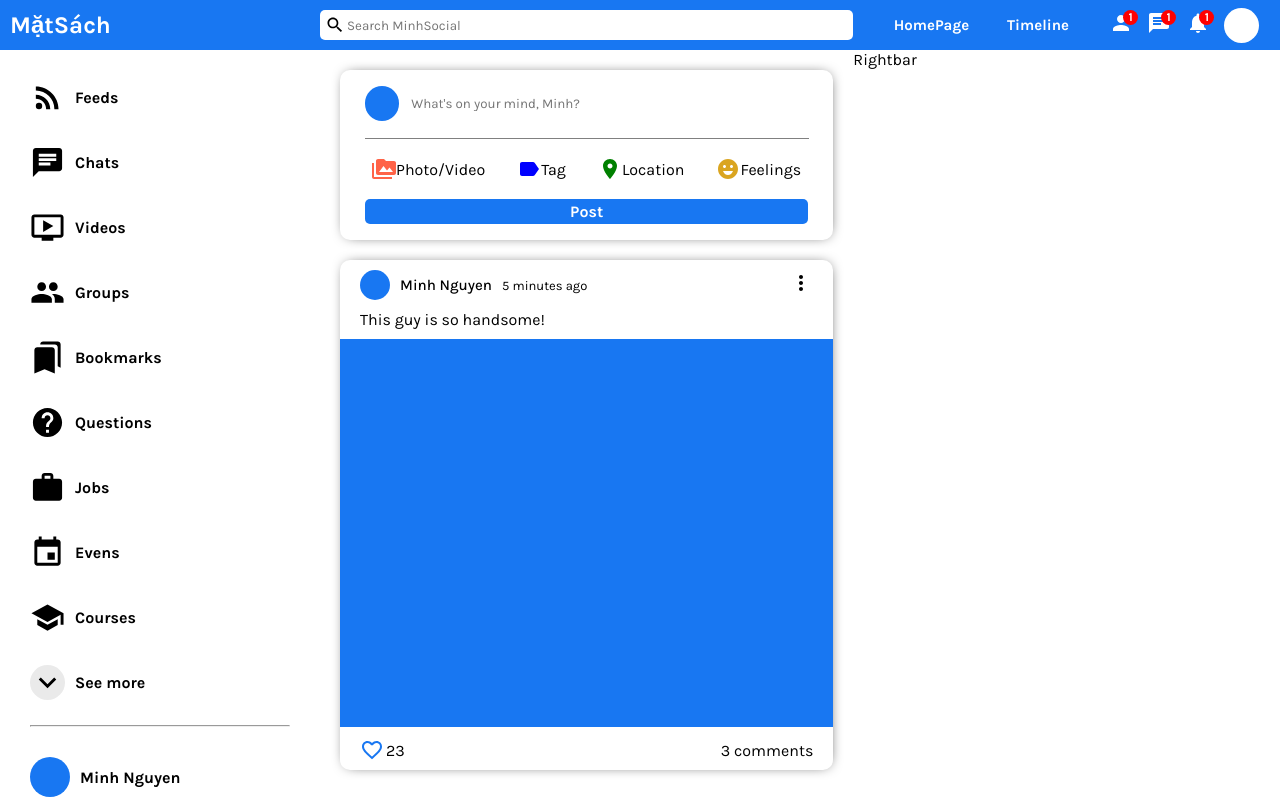
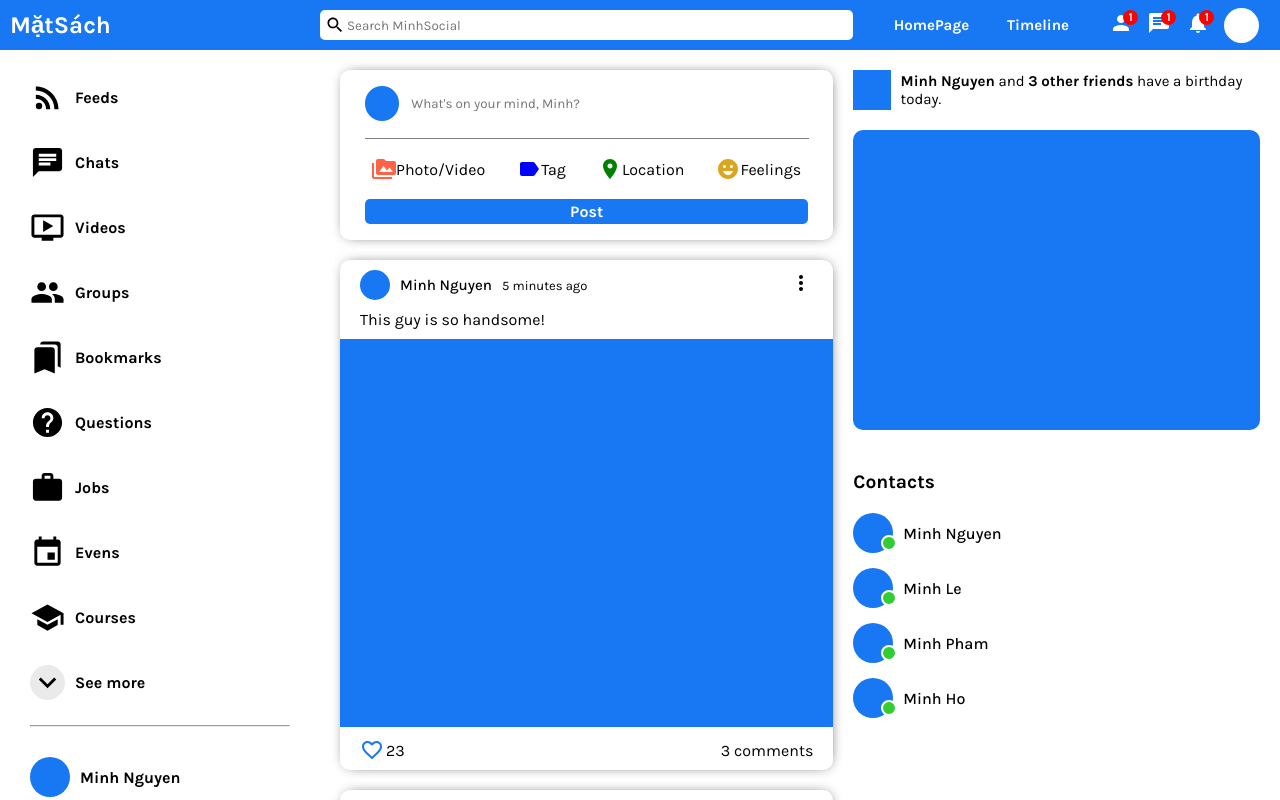
Before and after one commit to 2mnguyen1/social-app-ui, a React (Create React App) app: page / in a window 1280 px wide. Shown: the top 800 px of the page. Built offline with nearby package versions, Linux system fonts and the light colour scheme.

Commit message:
adding right-bar

```diff
--- a/src/components/feed/Feed.jsx
+++ b/src/components/feed/Feed.jsx
@@ -7,6 +7,10 @@ export default function Feed() {
         <div className="feed-wrapper">
           <Share />
           <Post />
+          <Post />
+          <Post />
+          <Post />
+          <Post />
         </div>
     </div>
   )
--- a/src/components/rightbar/Rightbar.jsx
+++ b/src/components/rightbar/Rightbar.jsx
@@ -2,8 +2,49 @@ import './rightbar.css'
 
 export default function Rightbar() {
   return (
-    <div className="rightbar">
-      Rightbar
+    <div className="rightbar-component">
+      <div className="rightbar-wrapper">
+        <div className="birthday-container">
+          <div className="birthday-image"></div>
+          <span className="birthday-text">
+            <b>Minh Nguyen</b> and <b>3 other friends</b> have a birthday today.
+          </span>
+        </div>
+        <div className="rightbar-ads"></div>
+        <h4 className="rightbar-title">Contacts</h4>
+        <ul className="rightbar-friends-lists">
+          <li className="rightbar-friend">
+            <div className="friend-online-image">
+              <span className="rightbar-online"></span>
+            </div>
+            <span className="rightbar-username">Minh Nguyen</span>
+          </li>
+        </ul>
+        <ul className="rightbar-friends-lists">
+          <li className="rightbar-friend">
+            <div className="friend-online-image">
+              <span className="rightbar-online"></span>
+            </div>
+            <span className="rightbar-username">Minh Le</span>
+          </li>
+        </ul>
+        <ul className="rightbar-friends-lists">
+          <li className="rightbar-friend">
+            <div className="friend-online-image">
+              <span className="rightbar-online"></span>
+            </div>
+            <span className="rightbar-username">Minh Pham</span>
+          </li>
+        </ul>
+        <ul className="rightbar-friends-lists">
+          <li className="rightbar-friend">
+            <div className="friend-online-image">
+              <span className="rightbar-online"></span>
+            </div>
+            <span className="rightbar-username">Minh Ho</span>
+          </li>
+        </ul>
+      </div>
     </div>
   )
 }
--- a/src/components/rightbar/rightbar.css
+++ b/src/components/rightbar/rightbar.css
@@ -1,3 +1,69 @@
-.rightbar {
+.rightbar-component {
     flex: 4;
 }
+.rightbar-wrapper {
+    padding: 20px 20px 0 0;
+}
+.birthday-image {
+    width: 40px;
+    height: 40px;
+    background-color: #1877f2;
+    margin-right: 10px;
+}
+.birthday-container {
+    display: flex;
+    align-items: center;
+}
+
+.birthday-text {
+    font-size: 15px;
+}
+
+.rightbar-ads {
+    width: 100%;
+    height: 300px;
+    border-radius: 10px;
+    background-color: #1877f2;
+    margin: 20px 0 40px 0;
+}
+
+.rightbar-title {
+    margin-bottom: 20px;
+    font-size: larger;
+}
+.rightbar-friends-lists {
+    padding: 0;
+    margin: 0;
+    list-style: none;
+    margin-bottom: 10px;
+}
+.rightbar-friend {
+    display: flex;
+    align-items: center;
+    margin-bottom: 15px;
+}
+
+.friend-online-image {
+    margin-right: 10px;
+    position: relative;
+    width: 40px;
+    height: 40px;
+    background-color: #1877f2;
+    border-radius: 50%;
+    z-index: -2;
+}
+
+.rightbar-online{
+    width: 12px;
+    height: 12px;
+    border-radius: 50%;
+    background-color:limegreen;
+    position: absolute;
+    bottom: 2px;
+    right: -4px;
+    border: 2px solid white;
+    z-index: -1;
+}
+.rightbar-username {
+    font-weight: 500;
+}
```
